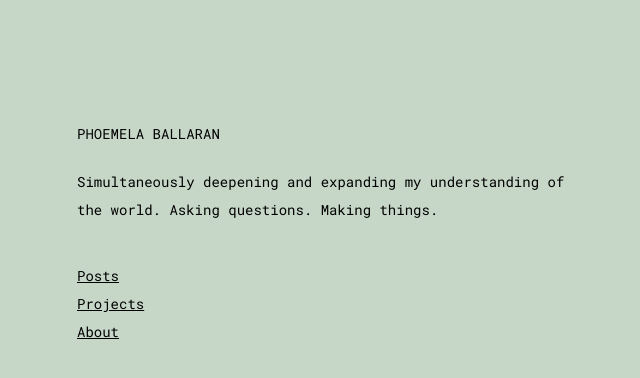
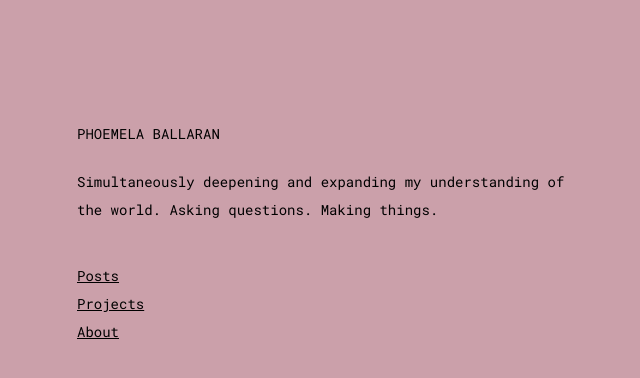
Before and after one commit to comoballar/phoemelaballaran.github.io, a Jekyll site: the page built from index.html, in a window 1280 px wide. Shown: the top 378 px of the page, without its empty margins (43-683 px from the left). Built offline with Jekyll 4.4.1, drawn with Linux system fonts in a browser that asks for light colours.

Commit message:
Update base.scss

```diff
--- a/_sass/base.scss
+++ b/_sass/base.scss
@@ -29,7 +29,7 @@ $font__line-height: 2;
 // colors
 $color__black:      #000000;
 $color__gray:       #000000;
-$color__beige:      #C6D7C7;
+$color__beige:      #CBA0AA;
 $color__yellow:     #EAEAEA;
 
 @mixin media-query($device) {
```
